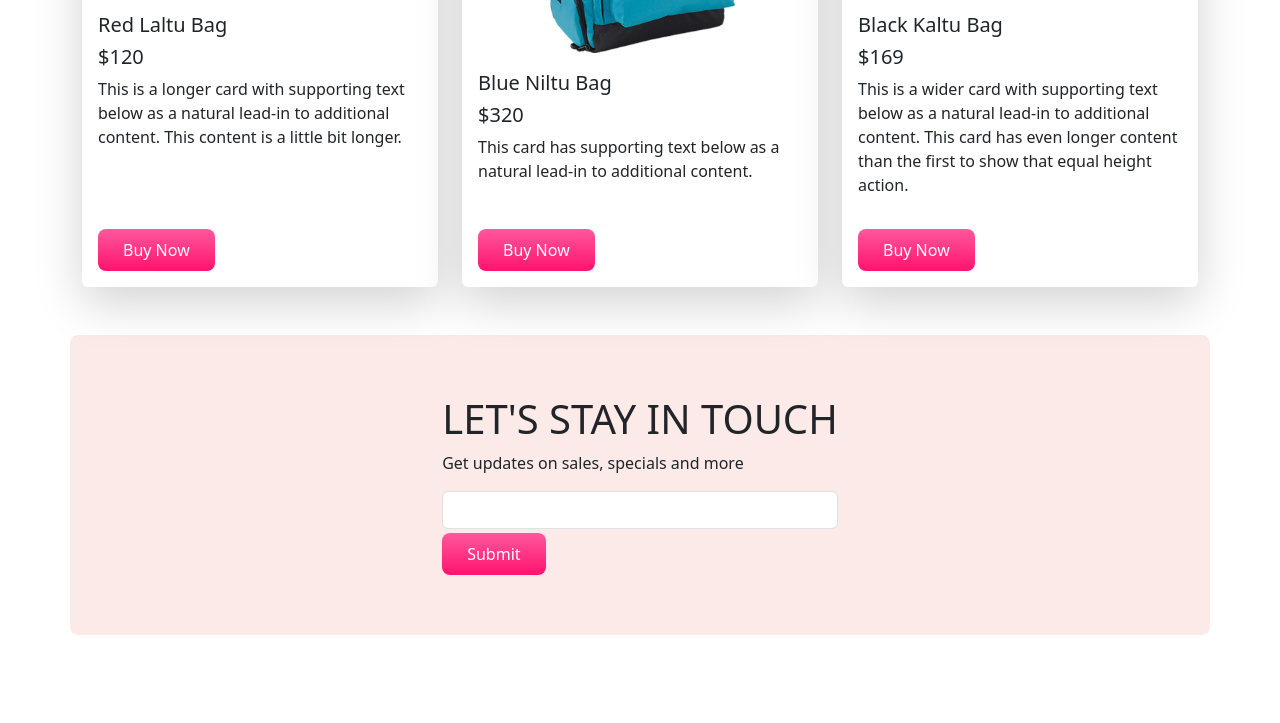
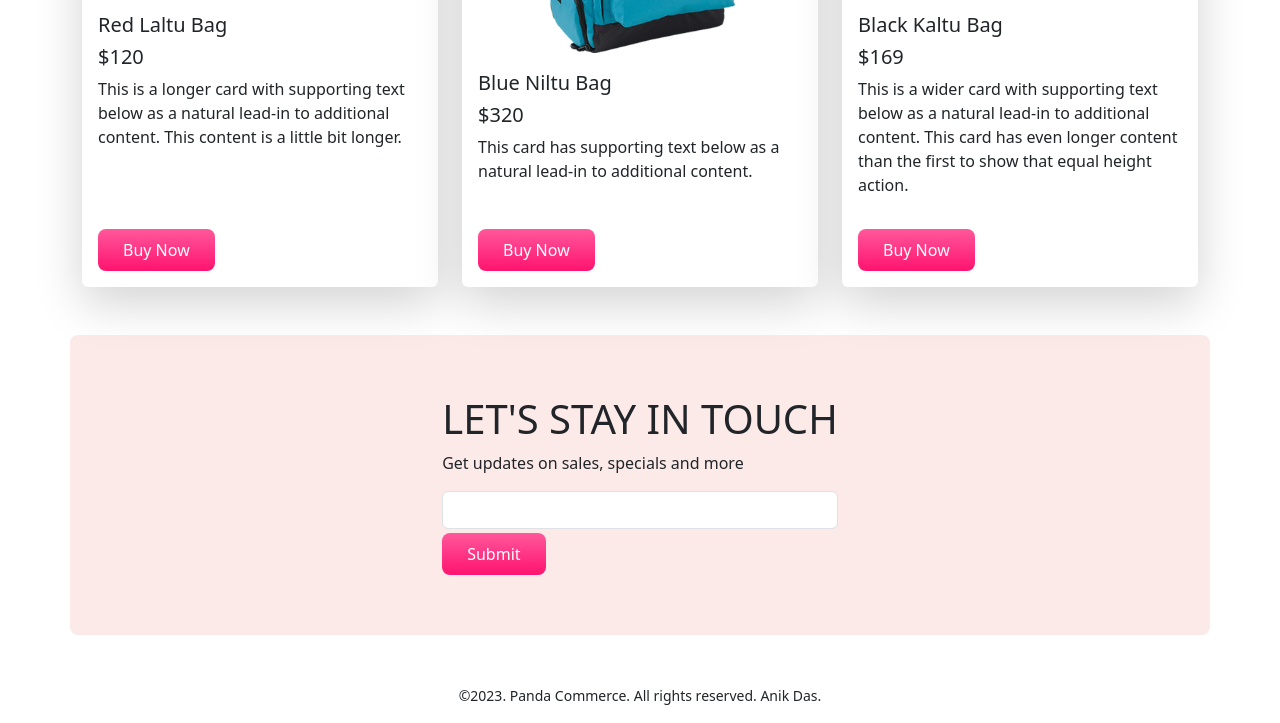
Before and after one commit to AnikDasJoy/panda-commerce-bootstrap, a plain HTML site: page index.html in a window 1280 px wide. Shown: the part 1673-2396 px from the top of the page. Before the commit the page ends 2308 px from the top, so only its background shows below. Drawn offline with nearby package versions, Linux system fonts and the light colour scheme.

Commit message:
final commit

```diff
--- a/index.html
+++ b/index.html
@@ -271,6 +271,9 @@
         <!-- submit part end -->
     </main>
 
+    <footer class="text-center mt-5">
+        <p><small>©2023. Panda Commerce. All rights reserved. Anik Das.</small></p>
+    </footer>
 
 
     <script src="https://cdn.jsdelivr.net/npm/bootstrap@5.3.0/dist/js/bootstrap.bundle.min.js"
```
